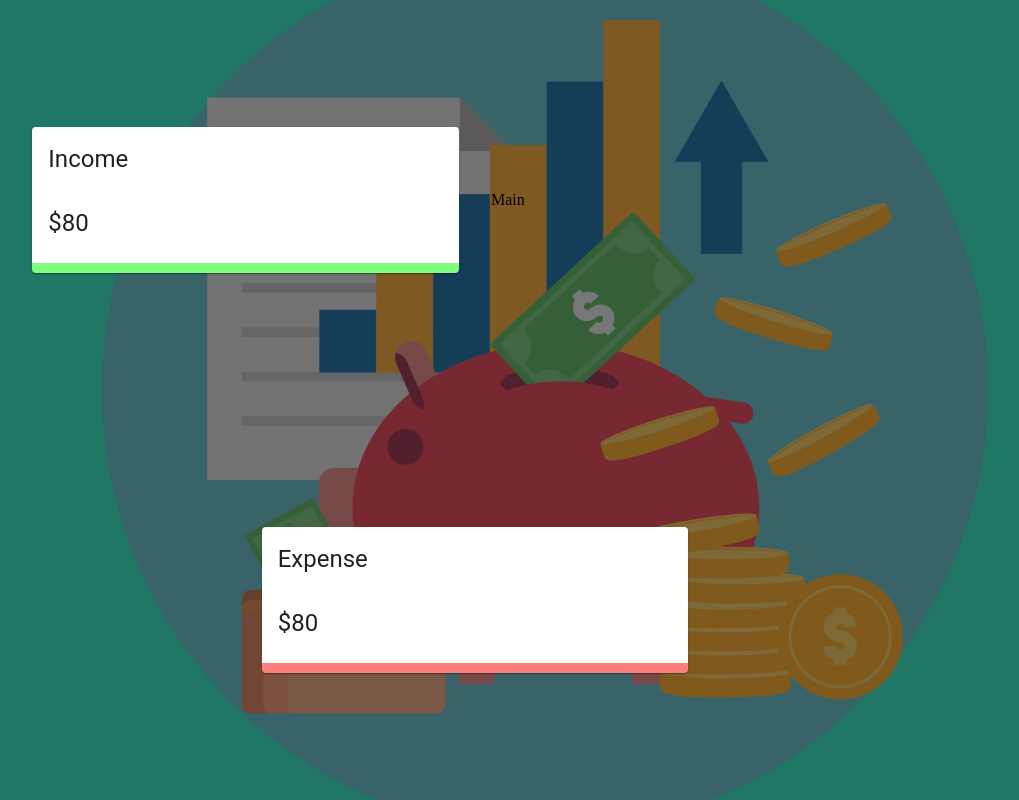
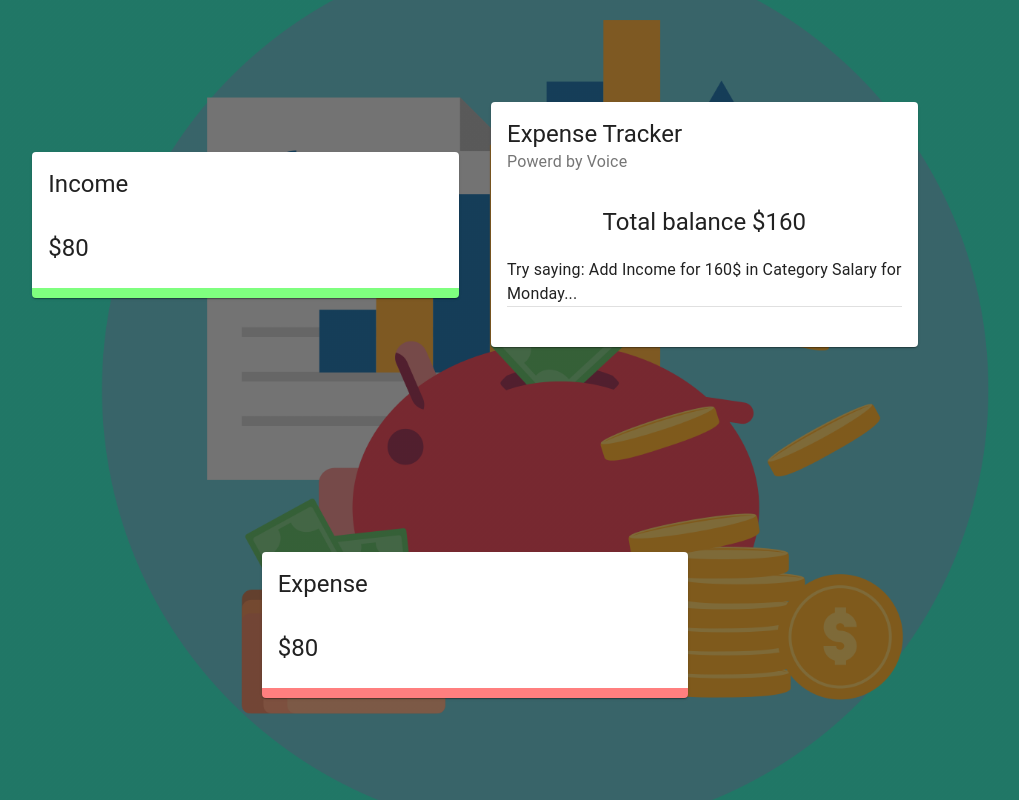
Before and after one commit to gurjeetsinghvirdee/Expense-tracker, a React (Create React App) app: page / in a window 1280 px wide. Shown: the whole page, without its empty margins (165-1184 px from the left). Built offline with nearby package versions, Linux system fonts and the light colour scheme.

Commit message:
Mai component imported in app js

```diff
--- a/src/App.js
+++ b/src/App.js
@@ -1,6 +1,7 @@
 import React from 'react'
 import { Grid } from '@material-ui/core';
-import Details from './components/Details/Details'
+import Main from './components/Main/Main';
+import Details from './components/Details/Details';
 import useStyles from './styles';
 
 const App = () => {
@@ -13,7 +14,7 @@ const App = () => {
                     <Details title="Income" />
                 </Grid>
                 <Grid item xs={12} sm={4}>
-                    Main
+                    <Main />
                 </Grid>
                 <Grid item xs={12} sm={4}>
                     <Details title="Expense" />
--- a/src/components/Main/Main.jsx
+++ b/src/components/Main/Main.jsx
@@ -1,11 +1,29 @@
 import React from 'react';
-import { Card, CradHeader, CardContent, Typography, Grid, Divider, CardHeader } from '@material-ui/core';
-import classes from '*.module.css';
+import { Card, CardHeader, CardContent, Typography, Grid, Divider } from '@material-ui/core';
+import useStyles from './styles';
 
 function Main() {
+    const classes = useStyles();
+
     return (
         <Card className={classes.root}>
             <CardHeader title="Expense Tracker" subheader="Powerd by Voice" />
+            <CardContent>
+                <Typography align="center" variant="h5">Total balance $160</Typography>
+                <Typography variant="subtitle1" style={{ lineHeight: '1.5em', marginTop: '20px' }}>
+                    {/* {InfoCard} */}
+                    Try saying: Add Income for 160$ in Category Salary for Monday...
+                </Typography>
+                <Divider />
+                {/* {Form} */}
+            </CardContent>
+            <CardContent className={classes.cardContent}>
+                <Grid container spacing={2}>
+                    <Grid item xs={12}>
+                        {/* {List} */}
+                    </Grid>
+                </Grid>
+            </CardContent>
         </Card>
     )
 }
--- a/src/components/Main/styles.js
+++ b/src/components/Main/styles.js
@@ -15,7 +15,7 @@ export default makeStyles((theme) => ({
     expandOpen: {
         transform: 'rotate(180deg)',
     },
-    cartContent: {
+    cardContent: {
         paddingTop: 0,
     },
     divider: {
```
